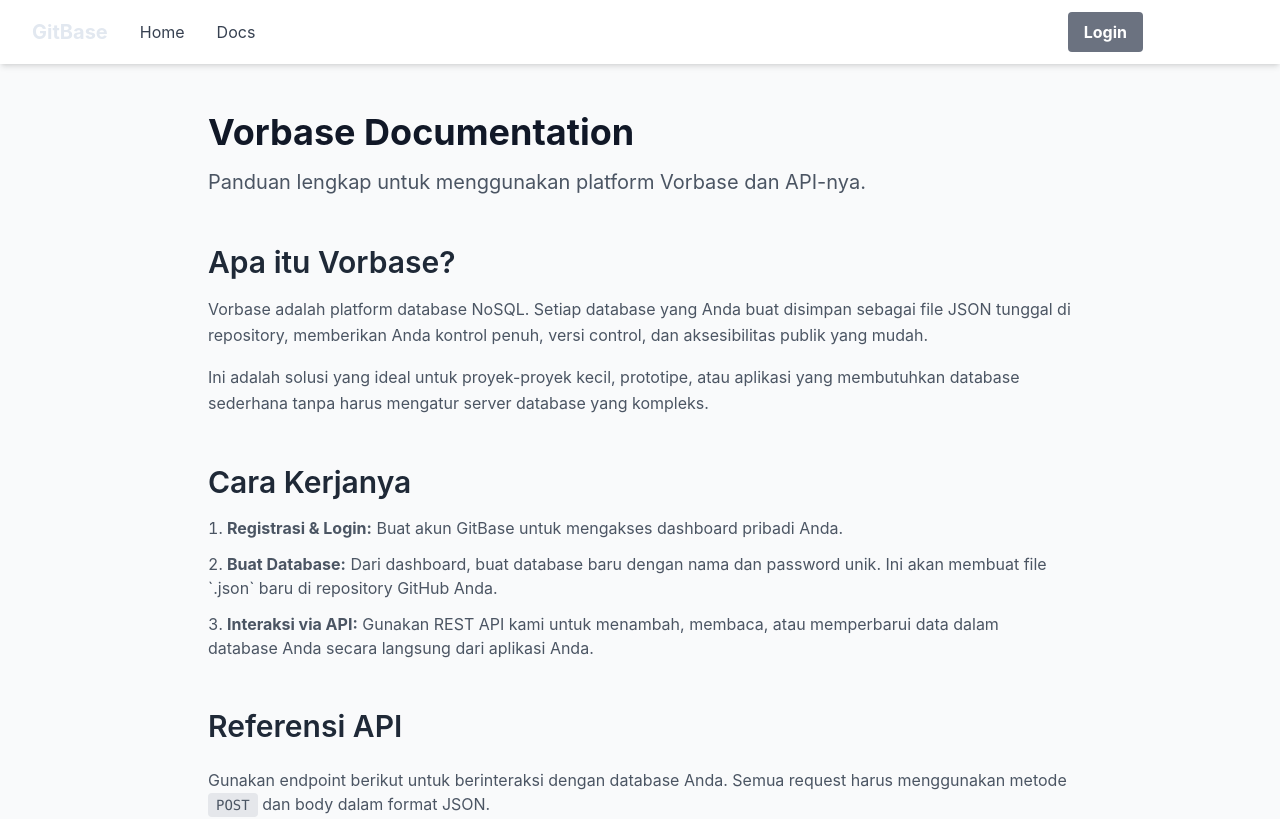
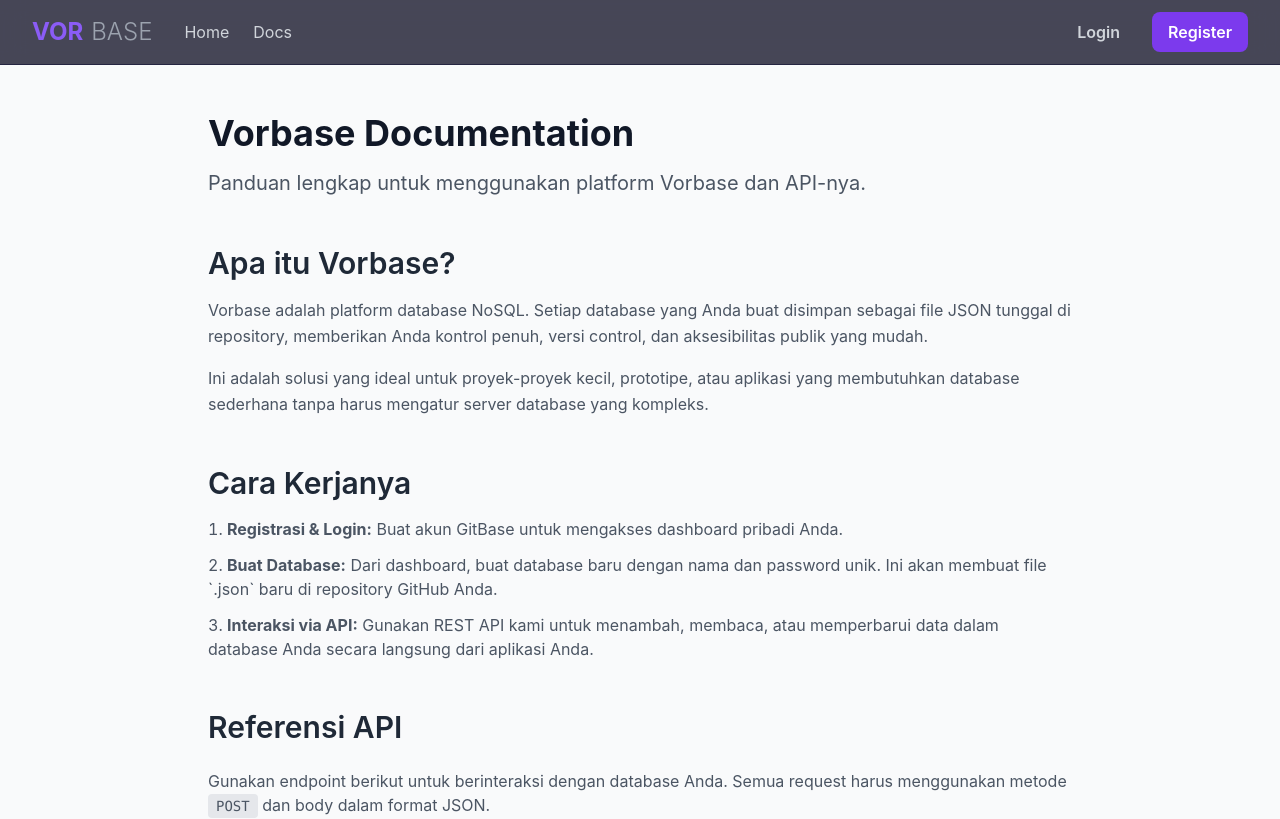
Before and after one commit to lemh5737-pixel/Gitbase, a Next.js app: page /docs in a window 1280 px wide. Shown: the top 819 px of the page. Built offline with nearby package versions, Linux system fonts and the light colour scheme; no server answers.

Commit message:
Update Navbar.js

```diff
--- a/components/Navbar.js
+++ b/components/Navbar.js
@@ -5,70 +5,47 @@ import { signOut } from 'firebase/auth';
 import { auth } from '../lib/firebase';
 
 export default function Navbar() {
-  // Mengambil status user dari context Firebase
   const { user } = useAuth();
-
-  // Fungsi untuk menangani logout
-  const handleLogout = () => {
-    signOut(auth);
-  };
+  const handleLogout = () => signOut(auth);
 
   return (
-    <nav className="bg-white shadow-md">
+    <nav className="bg-vorbase-gray/80 backdrop-blur-md border-b border-vorbase-gray-light sticky top-0 z-50">
       <div className="max-w-7xl mx-auto px-4 sm:px-6 lg:px-8">
         <div className="flex justify-between h-16">
-          {/* Bagian Kiri: Logo dan Link Navigasi Utama */}
-          <div className="flex space-x-8 items-center">
-            <Link href="/" className="text-xl font-bold text-gitbase-blue">
-              GitBase
+          <div className="flex items-center space-x-8">
+            <Link href="/" className="flex items-center space-x-2">
+              <span className="text-2xl font-bold text-vorbase-violet-500">VOR</span>
+              <span className="text-2xl font-light text-gray-400">BASE</span>
             </Link>
-            <Link href="/" className="text-gray-700 hover:text-gitbase-blue transition-colors">
-              Home
-            </Link>
-
-            {/* Link Dashboard hanya muncul jika user sudah login */}
-            {user && (
-              <Link href="/dashboard" className="text-gray-700 hover:text-gitbase-blue transition-colors">
-                Dashboard
-              </Link>
-            )}
-
-            <Link href="/docs" className="text-gray-700 hover:text-gitbase-blue transition-colors">
-              Docs
-            </Link>
+            <div className="hidden md:flex space-x-6">
+              <Link href="/" className="text-gray-300 hover:text-white transition-colors">Home</Link>
+              {user && <Link href="/dashboard" className="text-gray-300 hover:text-white transition-colors">Dashboard</Link>}
+              <Link href="/docs" className="text-gray-300 hover:text-white transition-colors">Docs</Link>
+            </div>
           </div>
-
-          {/* Bagian Kanan: Aksi User (Login/Register atau Logout) */}
-          <div className="flex items-center">
+          <div className="flex items-center space-x-4">
             {user ? (
-              // --- JIKA USER SUDAH LOGIN ---
               <>
-                <span className="mr-4 text-gray-700">Hi, {user.email}</span>
-                <button
-                  onClick={handleLogout}
-                  className="bg-red-500 hover:bg-red-600 text-white font-bold py-2 px-4 rounded transition-colors"
-                >
+                <span className="text-sm text-gray-400 hidden sm:block">Hi, {user.email}</span>
+                <button onClick={handleLogout} className="bg-red-600 hover:bg-red-700 text-white font-semibold py-2 px-4 rounded-lg transition-colors">
                   Logout
                 </button>
               </>
             ) : (
-              // --- JIKA USER BELUM LOGIN ---
-              <div className="space-x-2">
+              <>
                 <Link href="/login">
-                  <button className="bg-gray-500 hover:bg-gray-600 text-white font-bold py-2 px-4 rounded transition-colors">
-                    Login
-                  </button>
+                  <button className="text-gray-300 hover:text-white font-semibold py-2 px-4 transition-colors">Login</button>
                 </Link>
                 <Link href="/register">
-                  <button className="bg-gitbase-blue hover:bg-blue-600 text-white font-bold py-2 px-4 rounded transition-colors">
+                  <button className="bg-vorbase-violet-600 hover:bg-vorbase-violet-700 text-white font-semibold py-2 px-4 rounded-lg transition-colors">
                     Register
                   </button>
                 </Link>
-              </div>
+              </>
             )}
           </div>
         </div>
       </div>
     </nav>
   );
-              }
+                }
```
